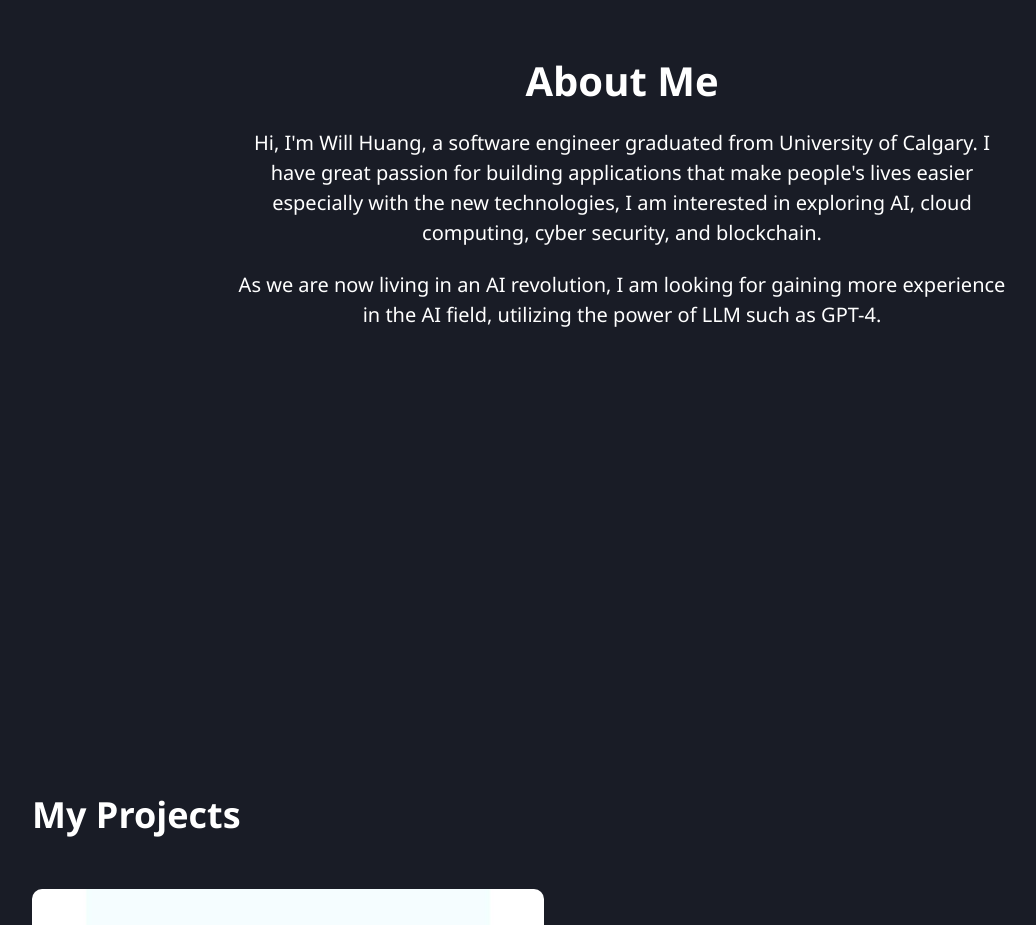
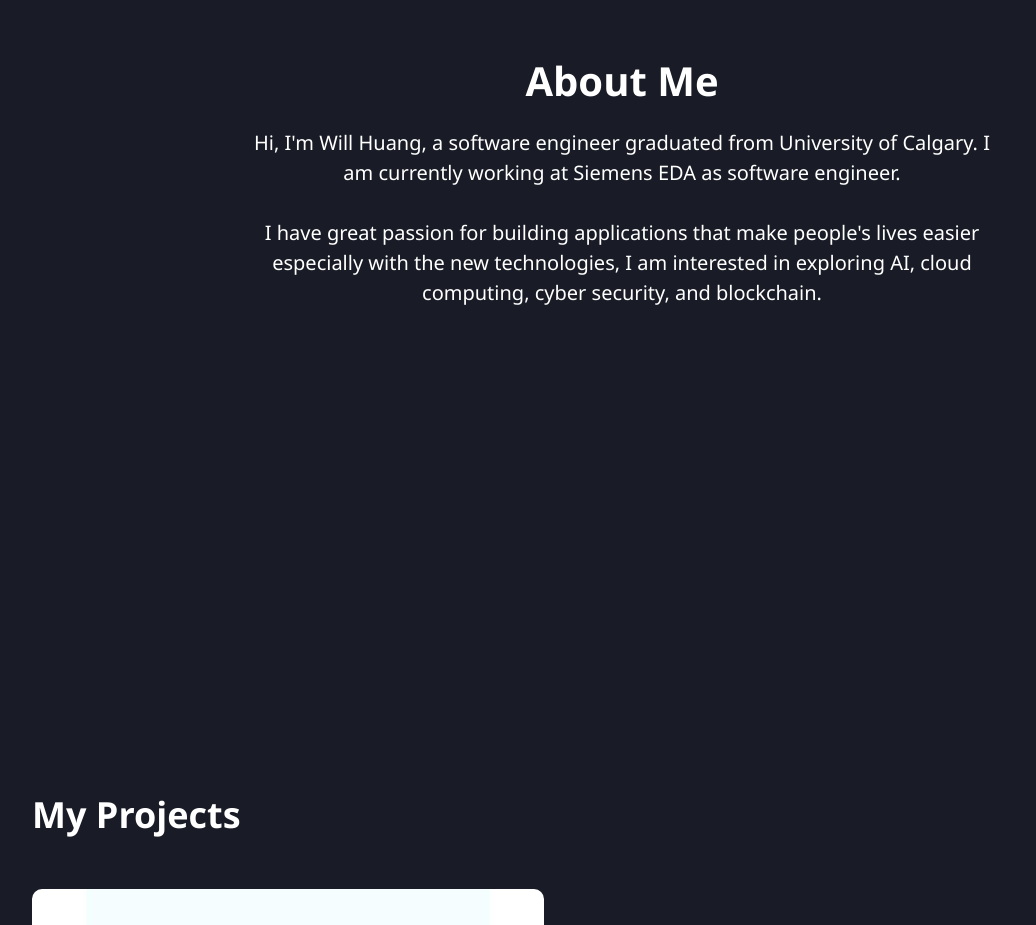
Before and after one commit to will1213/MyPortfolio, a React (Vite) app: page / in a window 1280 px wide. Shown: the part 880-1805 px from the top of the page, without its empty margins (18-1054 px from the left). Built offline with nearby package versions, Linux system fonts and the light colour scheme.

Commit message:
Update my website

```diff
--- a/src/AboutMe.jsx
+++ b/src/AboutMe.jsx
@@ -5,9 +5,12 @@ function AboutMe() {
   return (
     <div id='about' className='about-container'>
       <h2 className='about-title'>About Me</h2>
-      <p className='about-text'>Hi, I'm Will Huang, a software engineer graduated from University of Calgary. I have great passion for building applications that make people's lives easier especially with the new technologies, I am interested in exploring AI, cloud computing, cyber security, and blockchain.</p>
+      <p className='about-text'>Hi, I'm Will Huang, a software engineer graduated from University of Calgary. I am
+      currently working at Siemens EDA as software engineer.
       <br/>
-      <p className='about-text'>As we are now living in an AI revolution, I am looking for gaining more experience in the AI field, utilizing the power of LLM such as GPT-4.</p>
+      <br/>
+      I have great passion for building applications that make people's lives easier especially with the new technologies, I am interested in exploring AI, cloud computing, cyber security, and blockchain.</p>
+      <br/>
     </div>
   );
 }
```
Also changed, not shown: 6 other files (tests, documents, lock files or other folders).
